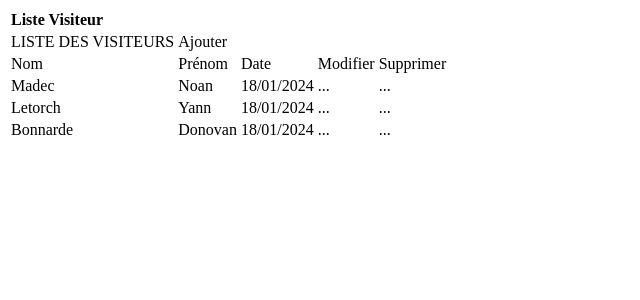
After one commit to Skream20/Projet_DPI, a PHP site: page /Liste_Visiteur.html in a window 1280 px wide. The commit adds this page. Shown: the top 300 px of the page, without its empty margins (0-640 px from the left). Run offline with PHP 8.4, Linux system fonts and the light colour scheme.

Commit message:
commit_yann

```diff
--- /dev/null
+++ b/page_web/web/Liste_Visiteur.html
@@ -0,0 +1,50 @@
+<!DOCTYPE html>
+<html>
+  <head>
+    <meta charset="UTF-8" />
+    <link rel="stylesheet" href=" " />
+    <title>Liste Visiteur</title>
+  </head>
+
+  <body class="theme">
+    <div class="header">
+      <table>
+        <td>
+          <b class="titre">Liste Visiteur</b>
+        </td>
+        <tr>
+          <td>LISTE DES VISITEURS</td>
+          <td>Ajouter</td>
+        </tr>
+        <tr>
+          <td>Nom</td>
+          <td>Prénom</td>
+          <td>Date</td>
+          <td>Modifier</td>
+          <td>Supprimer</td>
+        </tr>
+        <tr>
+          <td>Madec</td>
+          <td>Noan</td>
+          <td>18/01/2024</td>
+          <td>...</td>
+          <td>...</td>
+        </tr>
+        <tr>
+          <td>Letorch</td>
+          <td>Yann</td>
+          <td>18/01/2024</td>
+          <td>...</td>
+          <td>...</td>
+        </tr>
+        <tr>
+          <td>Bonnarde</td>
+          <td>Donovan</td>
+          <td>18/01/2024</td>
+          <td>...</td>
+          <td>...</td>
+        </tr>
+      </table>
+    </div>
+  </body>
+</html>
--- /dev/null
+++ b/page_web/web/Liste_visit.css
@@ -0,0 +1,4 @@
+html {
+    scroll-behavior: smooth;
+
+}
```
Also changed, not shown: page_web/web/formulaire.php (+5 -7 lines), page_web/web/traitement.php (+35 -0 lines).
